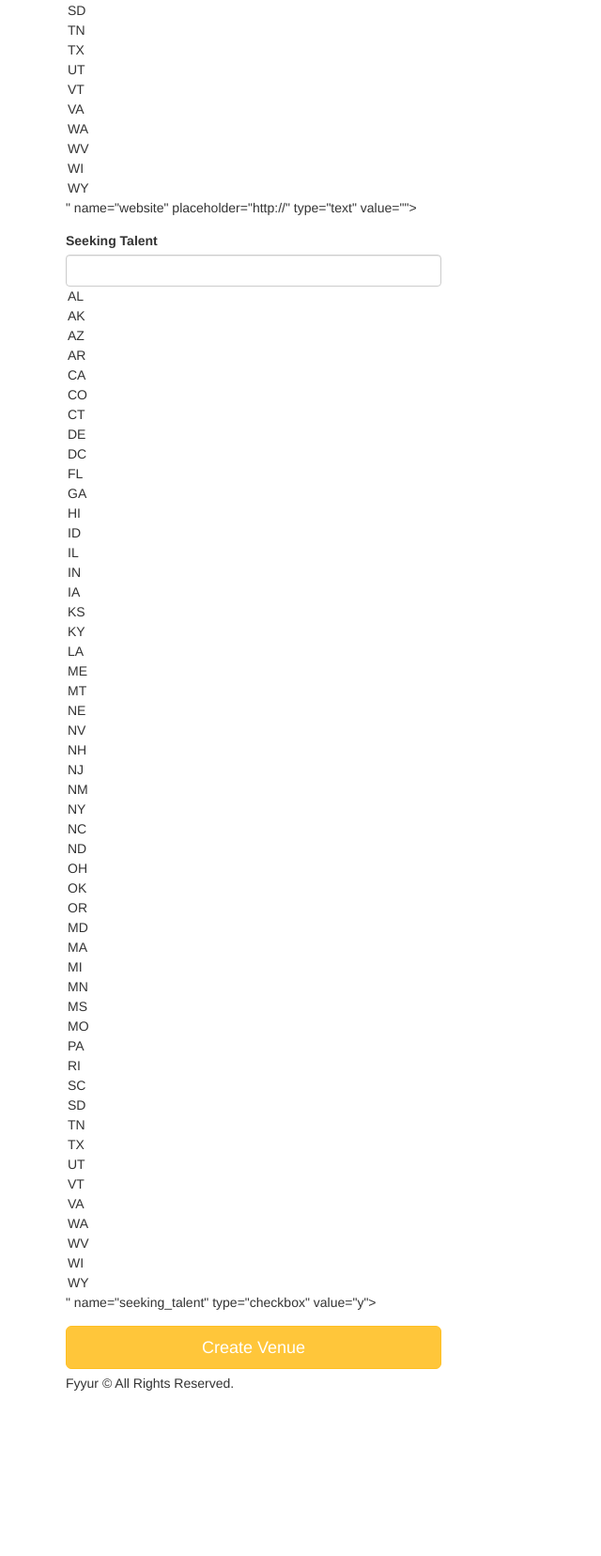
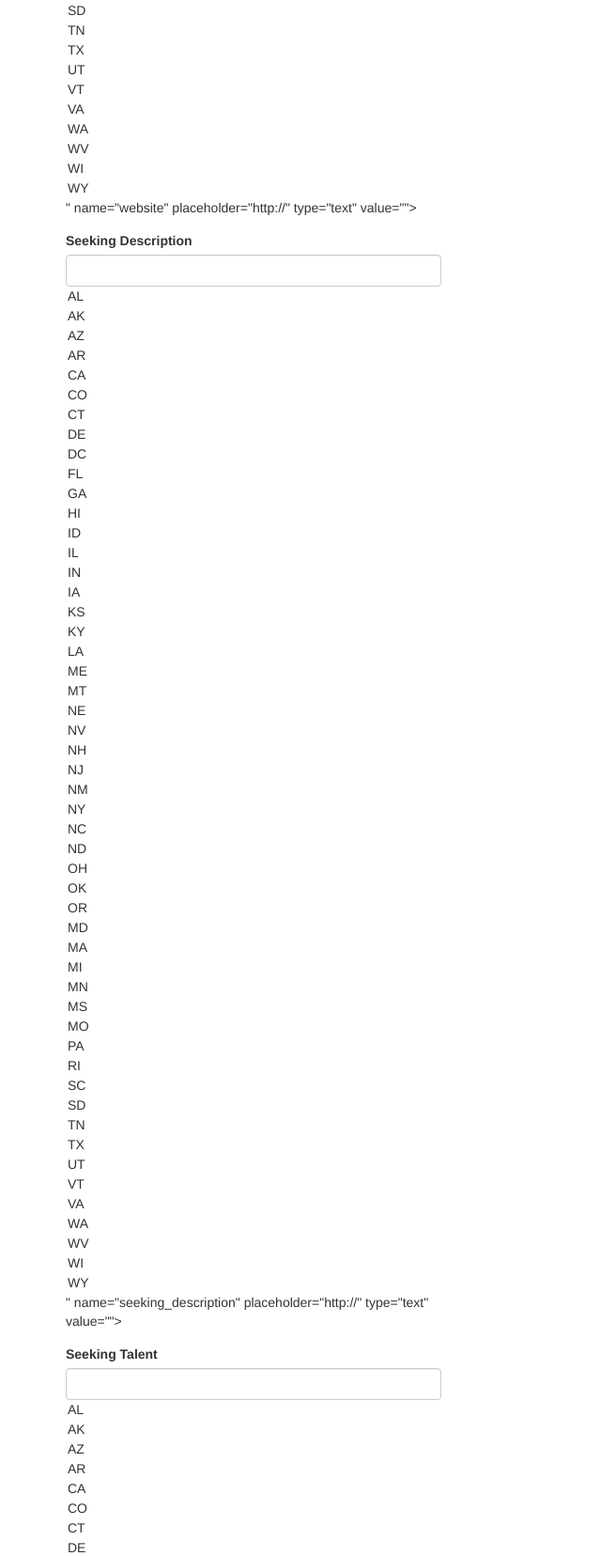
Before and after one commit to EmmanuelSage/fyyur, a Flask app: page /venues/create in a window 1280 px wide. Shown: the part 4214-5870 px from the top of the page at 94% size, without its empty margins (0-640 px from the left). Before the commit the page ends 5694 px from the top, so only its background shows below. Run offline with Flask 2, Linux system fonts and the light colour scheme; some libraries are stand-ins or nearby versions.

Commit message:
add migration and fields for seeking description

```diff
--- a/app.py
+++ b/app.py
@@ -123,6 +123,7 @@
     "website": venue.website,
     "facebook_link": venue.facebook_link,
     "seeking_talent": venue.seeking_talent,
+    "seeking_description":venue.seeking_description,
     "image_link": venue.image_link,
     "past_shows": past_shows,
     "upcoming_shows": upcoming_shows,
@@ -146,8 +147,9 @@
     # get form data and create
     form = VenueForm()
     venue = Venue(name=form.name.data, city=form.city.data, state=form.state.data, address=form.address.data,
-                  phone=form.phone.data, image_link=form.image_link.data,
-                  genres=form.genres.data, facebook_link=form.facebook_link.data)
+                  phone=form.phone.data, image_link=form.image_link.data,genres=form.genres.data,
+                  facebook_link=form.facebook_link.data, seeking_description=form.seeking_description.data,
+                  website=form.website.data, seeking_talent=form.seeking_talent.data)
 
     # commit session to database
     db.session.add(venue)
@@ -336,7 +338,7 @@
     "website": venue.website,
     "facebook_link": venue.facebook_link,
     "seeking_talent": venue.seeking_talent,
-    # "seeking_description": ,
+    "seeking_description": venue.seeking_description,
     "image_link": venue.image_link,
   }
 
@@ -361,8 +363,7 @@
     venue.website = form.website.data
     venue.image_link = form.image_link.data
     venue.seeking_talent = form.seeking_talent.data
-
-    # venue.seeking_description = form.seeking_description.data
+    venue.seeking_description = form.seeking_description.data
 
     db.session.commit()
     flash('Venue ' + name + ' has been updated')
--- a/forms.py
+++ b/forms.py
@@ -120,6 +120,9 @@
         'website', validators=[URL()]
     )
     seeking_talent = BooleanField('seeking_talent')
+    seeking_description = StringField(
+        'seeking_description'
+    )
 
 class ArtistForm(Form):
     name = StringField(
--- a/models.py
+++ b/models.py
@@ -36,6 +36,7 @@
     facebook_link = db.Column(db.String(120))
     website = db.Column(db.String(250))
     seeking_talent = db.Column(db.Boolean, default=True)
+    seeking_description = db.Column(db.String(250))
     shows = db.relationship('Show', backref='venue', lazy=True)
 
     def __repr__(self):
--- a/templates/forms/edit_venue.html
+++ b/templates/forms/edit_venue.html
@@ -46,6 +46,10 @@
       {{ form.website(class_ = 'form-control', placeholder='http://', id=form.state, autofocus = true, value = venue.website) }}
     </div>
     <div class="form-group">
+      <label for="genres">Seeking Description</label>
+      {{ form.seeking_description(class_ = 'form-control', placeholder='', id=form.state, autofocus = true, value = venue.seeking_description) }}
+    </div>
+    <div class="form-group">
       <label for="seeking_talent">Seeking Talent</label>
       {{ form.seeking_talent(class_ = 'form-control ', id=form.state, autofocus = true, checked=venue.seeking_talent) }}
     </div>
--- a/templates/forms/new_venue.html
+++ b/templates/forms/new_venue.html
@@ -46,6 +46,10 @@
       {{ form.website(class_ = 'form-control', placeholder='http://', id=form.state, autofocus = true) }}
     </div>
     <div class="form-group">
+      <label for="seeking_description">Seeking Description</label>
+      {{ form.seeking_description(class_ = 'form-control', placeholder='http://', id=form.state, autofocus = true) }}
+    </div>
+    <div class="form-group">
       <label for="seeking_talent">Seeking Talent</label>
       {{ form.seeking_talent(class_ = 'form-control ', id=form.state, autofocus = true) }}
     </div>
```
Also changed, not shown: migrations/versions/f1e6f00ba70c_.py (added, +28 -0 lines).
